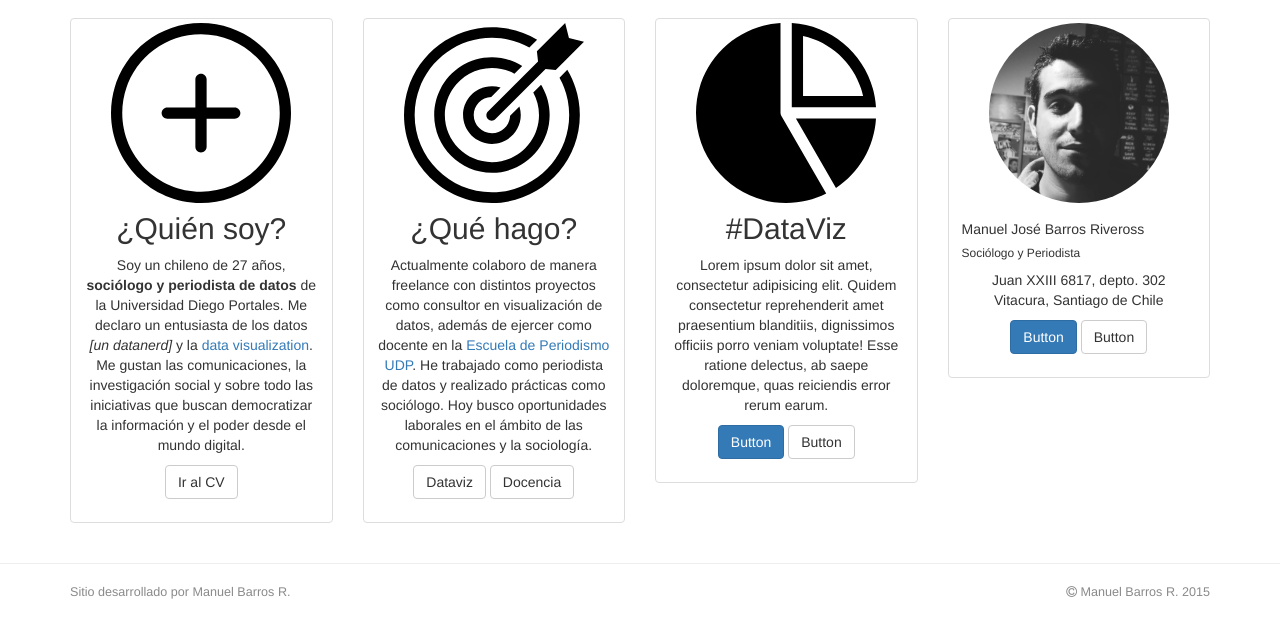
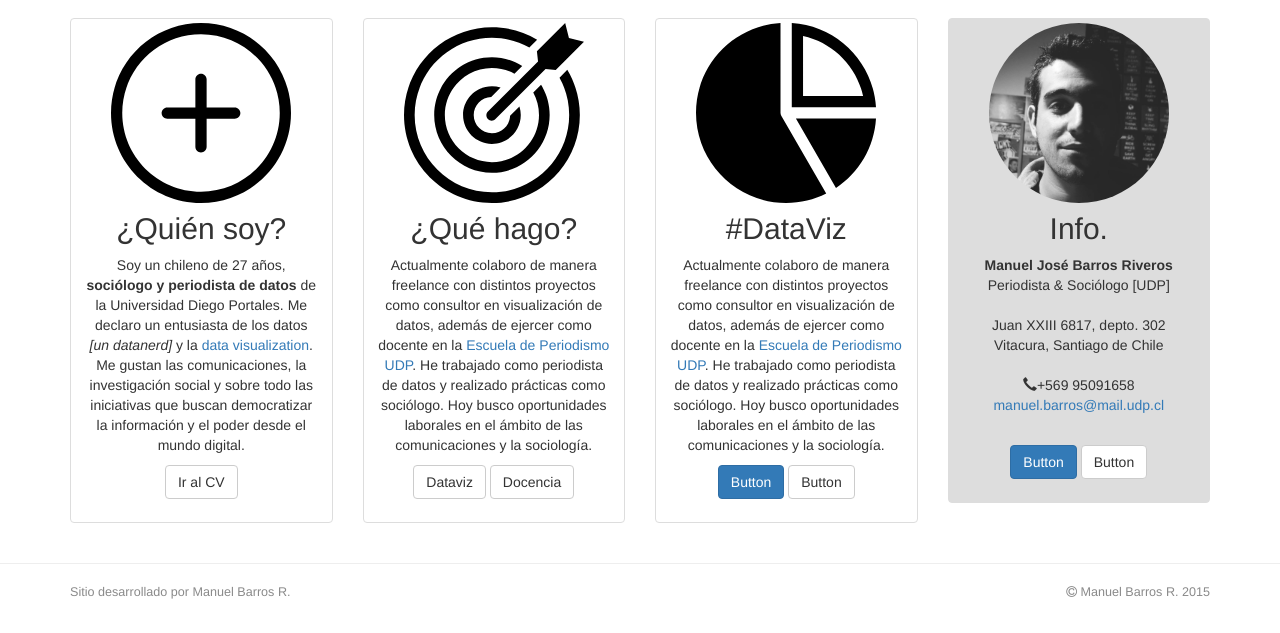
Before and after one commit to manuelbarrosr/proyecto_frontend, a website: page index.html in a window 1280 px wide. Shown: the part 167-800 px from the top of the page. Drawn offline with Linux system fonts and the light colour scheme.

Commit message:
modificación sección info

```diff
--- a/css/css.css
+++ b/css/css.css
@@ -40,10 +40,10 @@ font-size: 1em;
 
 /*SECCIÓN DATOS INDEX*/
 
-/*.datos {
-background-color: #ddd;
-border: 1px solid black;
-}*/
+.datos {
+	background-color: #ddd;
+
+}
 
 .photo-container{
 	text-transform: uppercase;
--- a/index.html
+++ b/index.html
@@ -95,7 +95,7 @@
         <img src="image/dataviz.svg" height="180" width="180" alt="icono-que-hago" class="hidden-xs">
         <div class="caption">
           <h2>#DataViz</h2>
-          <p>Lorem ipsum dolor sit amet, consectetur adipisicing elit. Quidem consectetur reprehenderit amet praesentium blanditiis, dignissimos officiis porro veniam voluptate! Esse ratione delectus, ab saepe doloremque, quas reiciendis error rerum earum.</p>
+          <p>Actualmente colaboro de manera freelance con distintos proyectos como consultor en visualización de datos, además de ejercer como docente en la <a href="http://comunicacionyletras.udp.cl/periodismo/">Escuela de Periodismo UDP</a>. He trabajado como periodista de datos y realizado prácticas como sociólogo. Hoy busco oportunidades laborales en el ámbito de las comunicaciones y la sociología.</p>
           <p><a href="#" class="btn btn-primary" role="button">Button</a> <a href="#" class="btn btn-default" role="button">Button</a></p>
         </div>
       </div>
@@ -104,11 +104,9 @@
     <div class="col-sm-6 col-md-3">
       <div class="thumbnail datos">
         <img src="image/perfil.jpg" height="180" width="180" alt="foto de perfil" class="fotoperfil">
-        <div class="caption ">
-          <h5>Manuel José Barros Riveross</h5>
-          <h6>Sociólogo y Periodista</h6>
-          <p>Juan XXIII 6817, depto. 302 <br>
-          Vitacura, Santiago de Chile</p>
+        <div class="caption">
+          <h2>Info.</h2>
+          <p><b>Manuel José Barros Riveros</b><br>Periodista & Sociólogo [UDP]<br><br>Juan XXIII 6817, depto. 302<br>Vitacura, Santiago de Chile<br><br><span class="glyphicon glyphicon-earphone"></span>+569 95091658<br><a href="mailto:manuel.barros@mail.udp.cl">manuel.barros@mail.udp.cl</a><br><br></p>
           <p><a href="#" class="btn btn-primary" role="button">Button</a> <a href="#" class="btn btn-default" role="button">Button</a></p>
         </div>
       </div>
```
